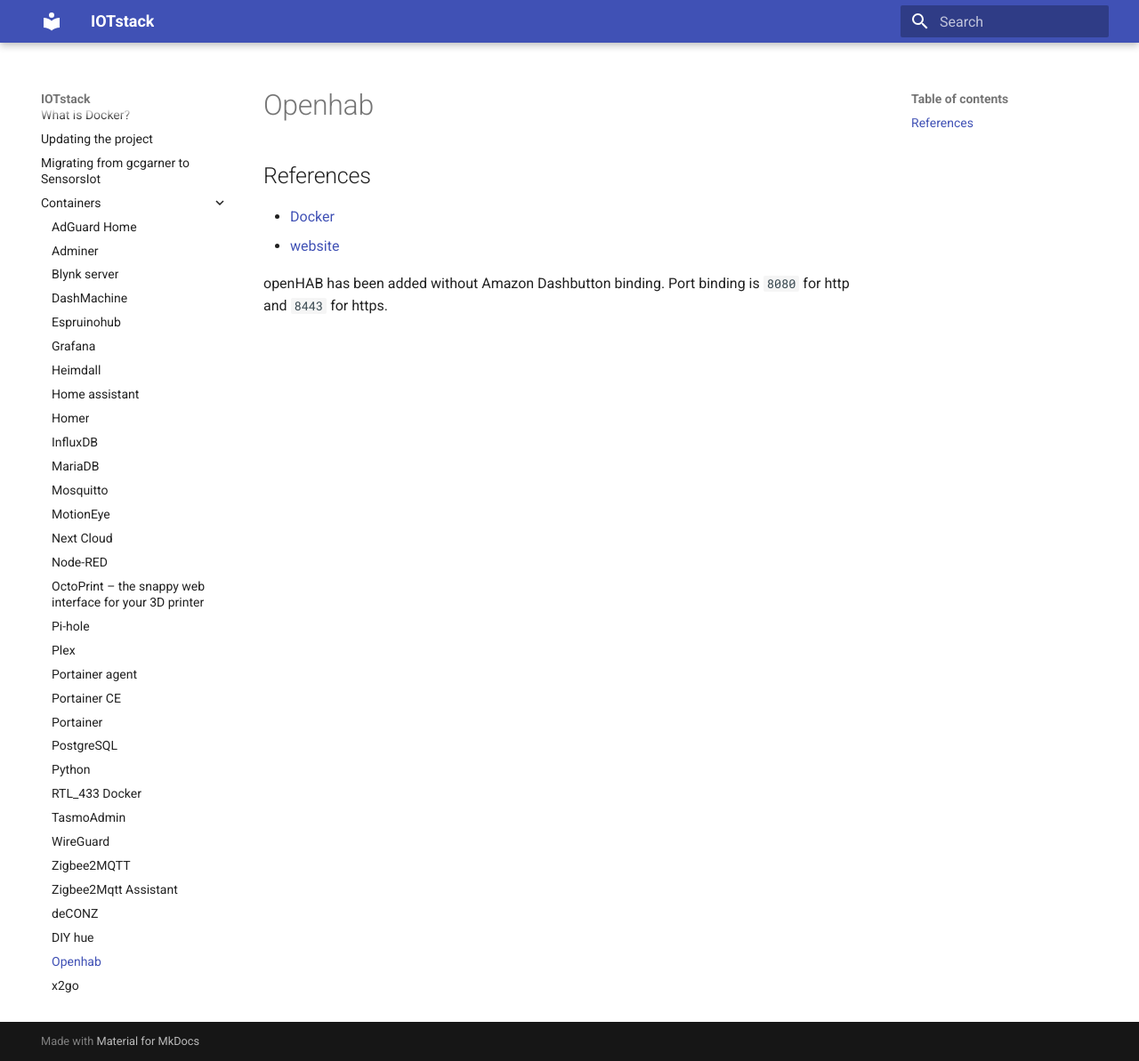
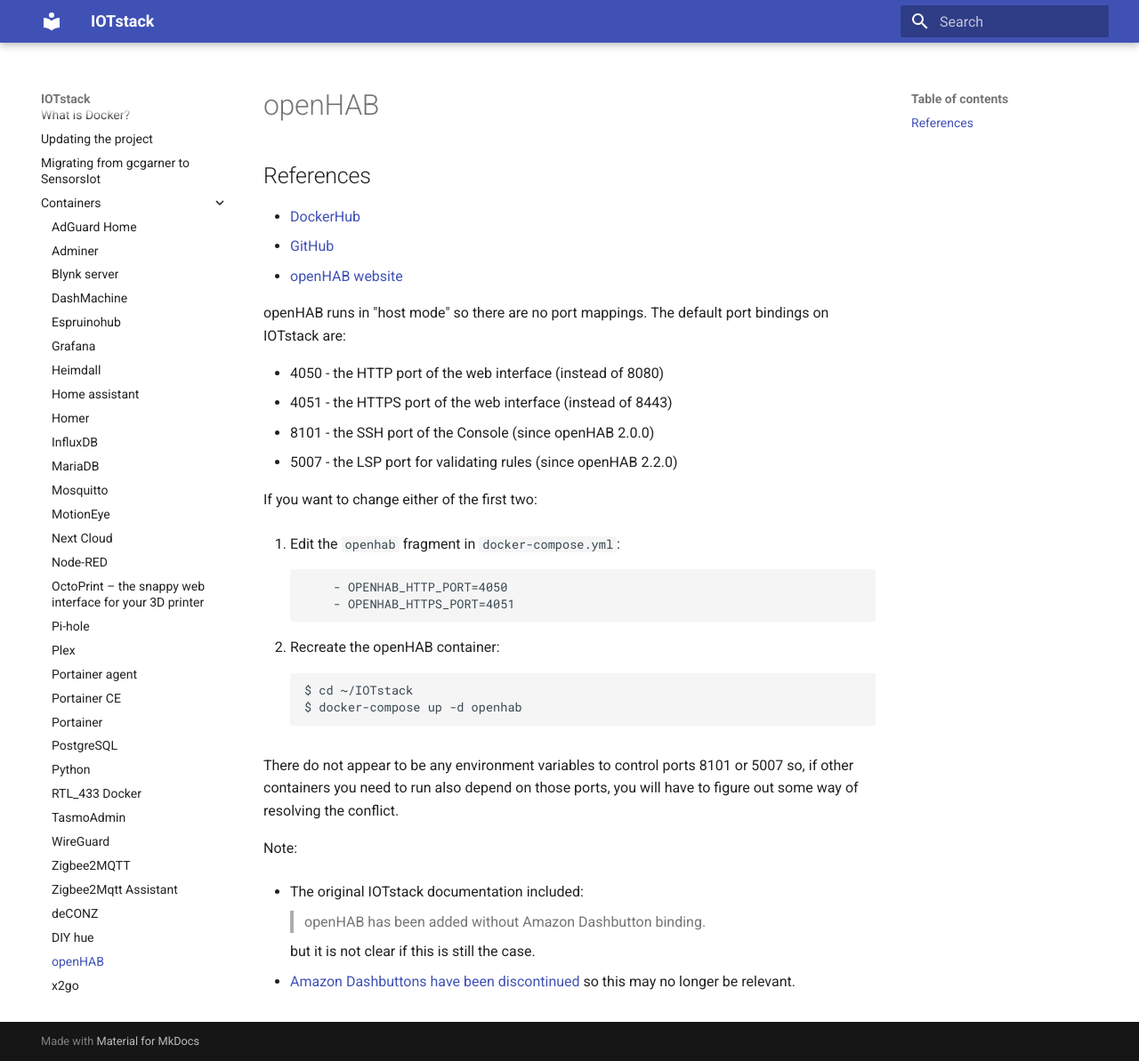
Before and after one commit to gcgarner/IOTstack, an MkDocs documentation site: the page built from docs/Containers/openHAB.md, in a window 1280 px wide and 1193 px high. Shown: the whole window at 89% size. Built offline with MkDocs 1.6.1 and Material for MkDocs 9.7.7, drawn with Linux system fonts in a browser that asks for light colours.

Commit message:
openHAB - consistency fixes - master branch - 1 of 3
Uses a consistent service definition across all three branches.

Removes commented out ports which seem unnecessary (documented in
environment variables).

Fixes typo in `EXTRA_JAVA_OPTS` environment variables (no leading quote
 mark). Also switches default time-zone to Etc/UTC.

Adds logging options from experimental branch.

````diff
--- a/docs/Containers/openHAB.md
+++ b/docs/Containers/openHAB.md
@@ -1,6 +1,42 @@
-# Openhab
+# openHAB
+
 ## References
-- [Docker](https://hub.docker.com/r/openhab/openhab/)
-- [website](https://www.openhab.org/)
 
-openHAB has been added without Amazon Dashbutton binding. Port binding is `8080` for http and `8443` for https.
+- [DockerHub](https://hub.docker.com/r/openhab/openhab/)
+- [GitHub](https://github.com/openhab/openhab-docker)
+- [openHAB website](https://www.openhab.org/)
+
+openHAB runs in "host mode" so there are no port mappings. The default port bindings on IOTstack are:
+
+* 4050 - the HTTP port of the web interface (instead of 8080)
+* 4051 - the HTTPS port of the web interface (instead of 8443)
+* 8101 - the SSH port of the Console (since openHAB 2.0.0)
+* 5007 - the LSP port for validating rules (since openHAB 2.2.0)
+
+If you want to change either of the first two:
+
+1. Edit the `openhab` fragment in `docker-compose.yml`:
+
+	```
+	    - OPENHAB_HTTP_PORT=4050
+	    - OPENHAB_HTTPS_PORT=4051
+	```
+
+2. Recreate the openHAB container:
+
+	```
+	$ cd ~/IOTstack
+	$ docker-compose up -d openhab
+	```
+
+There do not appear to be any environment variables to control ports 8101 or 5007 so, if other containers you need to run also depend on those ports, you will have to figure out some way of resolving the conflict.
+
+Note:
+
+* The original IOTstack documentation included:
+
+	> openHAB has been added without Amazon Dashbutton binding.
+
+	but it is not clear if this is still the case.
+
+* [Amazon Dashbuttons have been discontinued](https://www.theverge.com/2019/2/28/18245315/amazon-dash-buttons-discontinued) so this may no longer be relevant.
````
Also changed, not shown: 1 other file.
